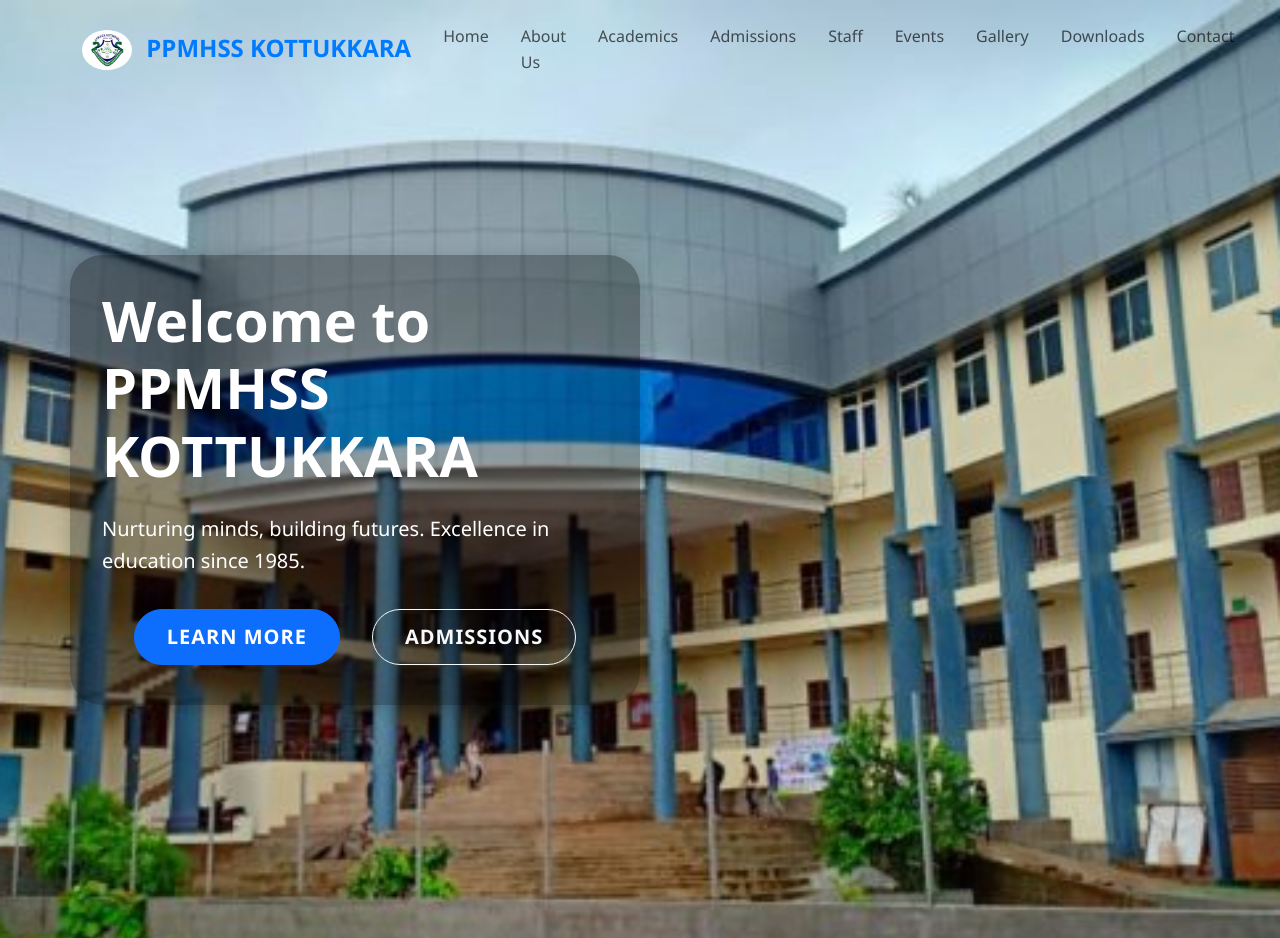
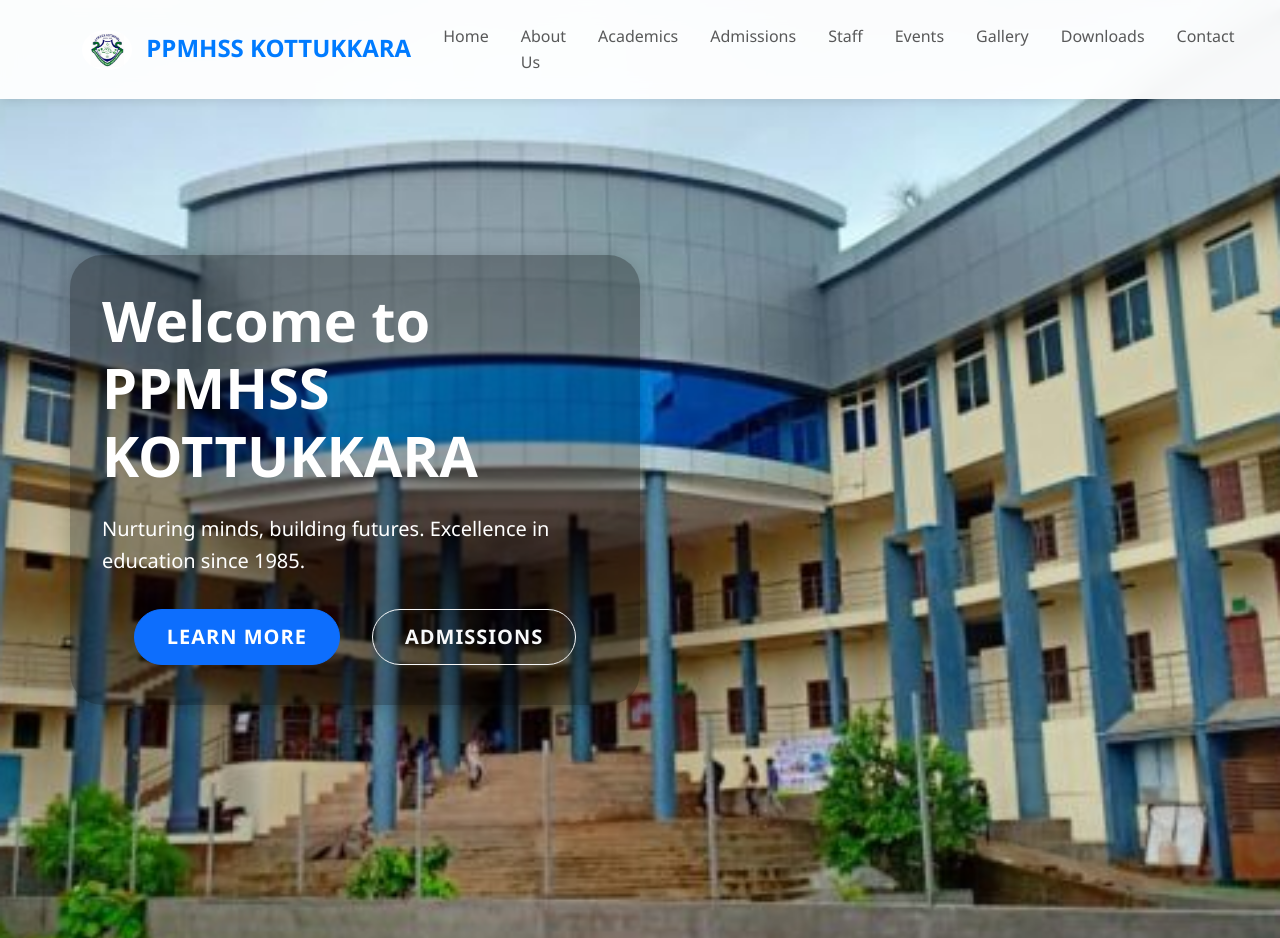
Before and after one commit to itsaflah/PPMHSS-KOTTUKKARA, a plain HTML site: page index.html in a window 1280 px wide. Shown: the top 938 px of the page. Drawn offline with nearby package versions, Linux system fonts and the light colour scheme; files whose address does not match are found by name.

Commit message:
transparentnavbar removed2

```diff
--- a/styles.css
+++ b/styles.css
@@ -34,7 +34,7 @@ body {
   padding: 1rem 0;
 }
 
-.navbar.scrolled {
+.navbar{
   background-color: rgba(255, 255, 255, 0.95) !important;
   backdrop-filter: blur(10px);
   box-shadow: 0 2px 10px rgba(0, 0, 0, 0.1);
```
